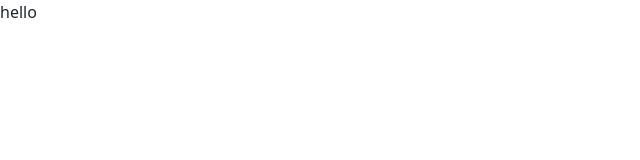
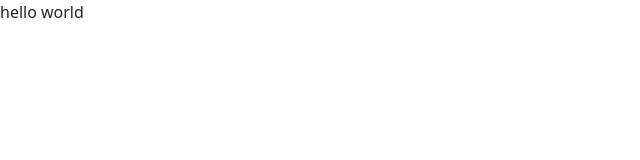
Before and after one commit to 99Aditya99/my-3rd-app-Redux-Toolkit-, a React (Create React App) app: page / in a window 1280 px wide. Shown: the top 160 px of the page, without its empty margins (0-640 px from the left). Built offline with nearby package versions, Linux system fonts and the light colour scheme.

Commit message:
new word added

```diff
--- a/src/App.js
+++ b/src/App.js
@@ -4,7 +4,7 @@ function App() {
   // console.log(myData);
   return (
     <div className="App">
-    hello
+    hello world
     </div>
   );
 }
```
